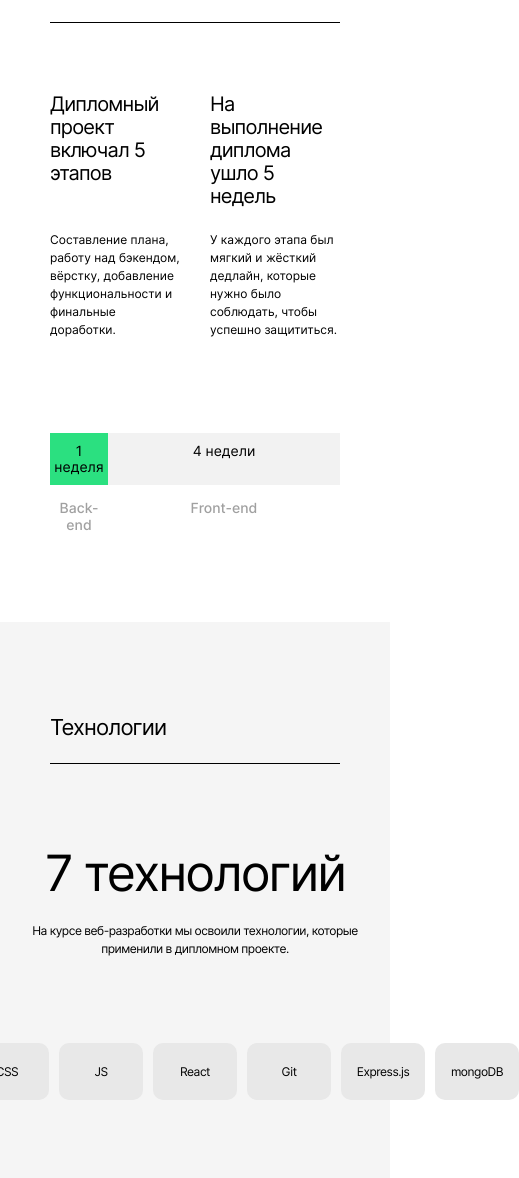
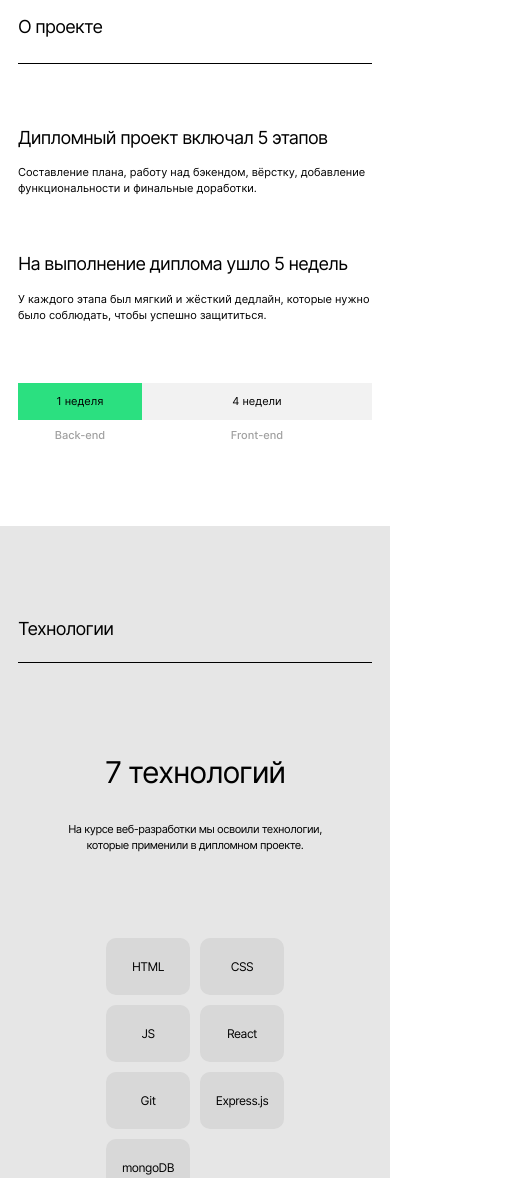
Before and after one commit to PaulAsaf2/movies-explorer-frontend, a React app: page / in a window 390 px wide. Shown: the part 822-2000 px from the top of the page, 519 px wide, since content can reach past the window. Built offline with nearby package versions, Linux system fonts and the light colour scheme; a web font is replaced by a local one.

Commit message:
настроил techs до точки останова 320px

```diff
--- a/src/components/Main/AboutProject/AboutProject.css
+++ b/src/components/Main/AboutProject/AboutProject.css
@@ -77,3 +77,65 @@
     margin-top: 93.5px;
   }
 }
+
+@media only screen and (max-width: 690px) {
+  .aboutProject__container {
+    display: grid;
+    grid-template-columns: 1fr;
+    row-gap: 16px;
+    margin-top: 64px;
+  }
+
+  .item:nth-child(4) {
+    order: 2;
+  }
+
+  .item:nth-child(2) {
+    order: 2;
+    margin-top: 42px;
+  }
+
+  .project-time__container {
+    grid-template-columns: 26% 74%;
+  }
+}
+
+@media only screen and (max-width: 400px) {
+  .aboutProject {
+    margin: 72px 18px 75px 18px;
+  }
+
+  .aboutProject__title {
+    font-size: 18px;
+    letter-spacing: -0.72px;
+  }
+
+
+
+  .aboutProject__subtitle {
+    font-size: 18px;
+    letter-spacing: -0.72px;
+  }
+
+  .aboutProject__paragraph {
+    font-size: 11px;
+    line-height: 16px;
+  }
+
+
+
+  .project-time__container {
+    grid-template-columns: 35% 65%;
+    margin-top: 60px;
+  }
+
+  .project-time__title {
+    font-size: 11px;
+    padding: 12px 0;
+  }
+
+  .project-time__description {
+    font-size: 11px;
+    padding: 7px 0;
+  }
+}
--- a/src/components/Main/AboutProject/AboutProject.js
+++ b/src/components/Main/AboutProject/AboutProject.js
@@ -6,10 +6,10 @@ function AboutProject() {
       <h2 className='aboutProject__title'>О проекте</h2>
       <div className='separation-line'></div>
       <div className='aboutProject__container'>
-        <h3 className='aboutProject__subtitle'>Дипломный проект включал 5 этапов</h3>
-        <h3 className='aboutProject__subtitle'>На выполнение диплома ушло 5 недель</h3>
-        <p className='aboutProject__paragraph'>Составление плана, работу над бэкендом, вёрстку, добавление функциональности и финальные доработки.</p>
-        <p className='aboutProject__paragraph'>У каждого этапа был мягкий и жёсткий дедлайн, которые нужно было соблюдать, чтобы успешно защититься.</p>
+        <h3 className='item aboutProject__subtitle'>Дипломный проект включал 5&nbsp;этапов</h3>
+        <h3 className='item aboutProject__subtitle'>На выполнение диплома ушло 5&nbsp;недель</h3>
+        <p className='item aboutProject__paragraph'>Составление плана, работу над бэкендом, вёрстку, добавление функциональности и финальные доработки.</p>
+        <p className='item aboutProject__paragraph'>У каждого этапа был мягкий и жёсткий дедлайн, которые нужно было соблюдать, чтобы успешно защититься.</p>
       </div>
 
       <div className='project-time__container'>
--- a/src/components/Main/Hero/Hero.css
+++ b/src/components/Main/Hero/Hero.css
@@ -27,11 +27,27 @@
   }
 }
 
-@media only screen and (max-width: 400px) {
+@media only screen and (max-width: 580px) {
+  .hero__title {
+    font-size: 36px;
+    line-height: 45px;
+    letter-spacing: -1.4px;
+    padding: 180px 50px 333px 50px;
+  }
+}
+
+@media only screen and (max-width: 395px) {
   .hero {
     background-position: 50% 90%;
   }
 
+  .hero__title {
+    padding-left: 30px;
+    padding-right: 30px;
+  }
+}
+
+@media only screen and (max-width: 320px) {
   .hero__title {
     font-size: 31px;
     line-height: 39px;
--- a/src/components/Main/Hero/Hero.js
+++ b/src/components/Main/Hero/Hero.js
@@ -3,7 +3,7 @@ import React from 'react';
 function Hero() {
   return (
     <div className='hero'>
-      <h1 className='hero__title'>Учебный проект студента факультета Веб-разработки.</h1>
+      <h1 className='hero__title'>Учебный проект студента факультета Веб&#8209;разработки.</h1>
     </div>
   )
 }
--- a/src/components/Main/Techs/Techs.css
+++ b/src/components/Main/Techs/Techs.css
@@ -1,5 +1,5 @@
 .techs {
-  background-color: #F5F5F5;
+  background-color: #e6e6e6;
   padding-top: 88px;
 }
 
@@ -40,7 +40,9 @@
 
 .techs__list {
   list-style: none;
-  display: flex;
+  display: grid;
+  grid-template-columns: repeat(7, 1fr);
+  gap: 10px;
   margin: 100px 0;
   padding: 0;
 }
@@ -53,14 +55,9 @@
   justify-content: center;
   width: 90px;
   height: 60px;
-  margin-right: 10px;
-  background-color: #E8E8E8;
+  background-color: #d8d8d8;
   border-radius: 10px;
   transition: 0.4s ease;
-}
-
-.techs__item:last-child {
-  margin-right: 0;
 }
 
 .techs__item:nth-child(2):hover {
@@ -108,6 +105,7 @@
 
   .techs__list {
     margin: 85px 0 90px 0;
+    grid-template-columns: repeat(4, 1fr);
   }
 
   .techs__item {
@@ -117,3 +115,36 @@
     height: 57px;
   }
 }
+
+@media only screen and (max-width: 470px) {
+  .techs__title {
+    font-size: 18px;
+    letter-spacing: -0.72px;
+    margin-left: 18px;
+  }
+
+  .techs__separation-line {
+    margin: 23px 18px 3px 18px;
+  }
+
+  .techs__subtitle {
+    font-size: 30px;
+    letter-spacing: -1.2px;
+  }
+
+  .techs__paragraph {
+    font-size: 11px;
+    line-height: 16px;
+    letter-spacing: -0.44px;
+  }
+}
+
+@media only screen and (max-width: 470px) {
+  .techs__paragraph {
+    max-width: 290px;
+  }
+
+  .techs__list {
+    grid-template-columns: repeat(2, 1fr);
+  }
+}
--- a/src/components/footer/footer.css
+++ b/src/components/footer/footer.css
@@ -3,7 +3,7 @@
   flex-direction: column;
   align-items: center;
   padding: 75px 70px 20px 70px;
-  background-color: #F5F5F5;
+  background-color: #e6e6e6;
 }
 
 .footer__title {
```
Lines whose indentation alone changed are shown as unchanged.
